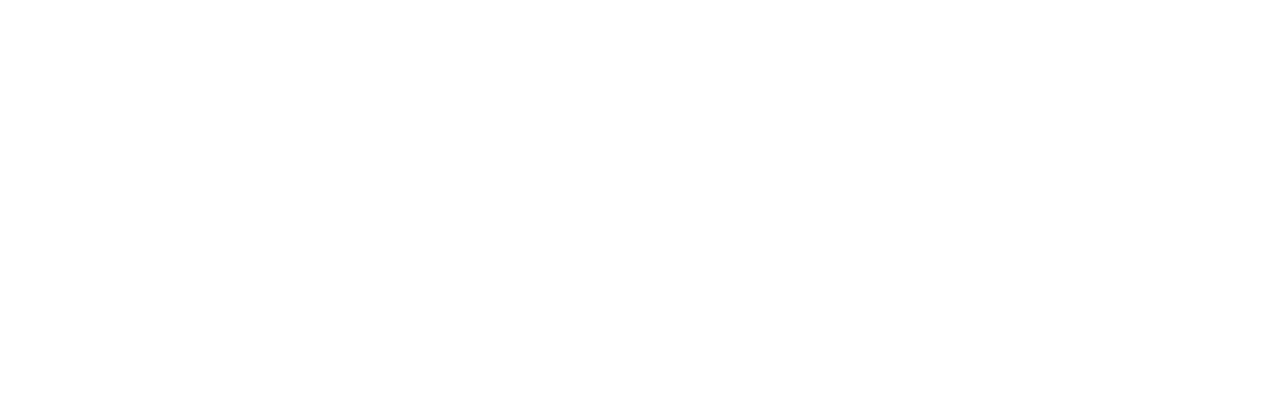
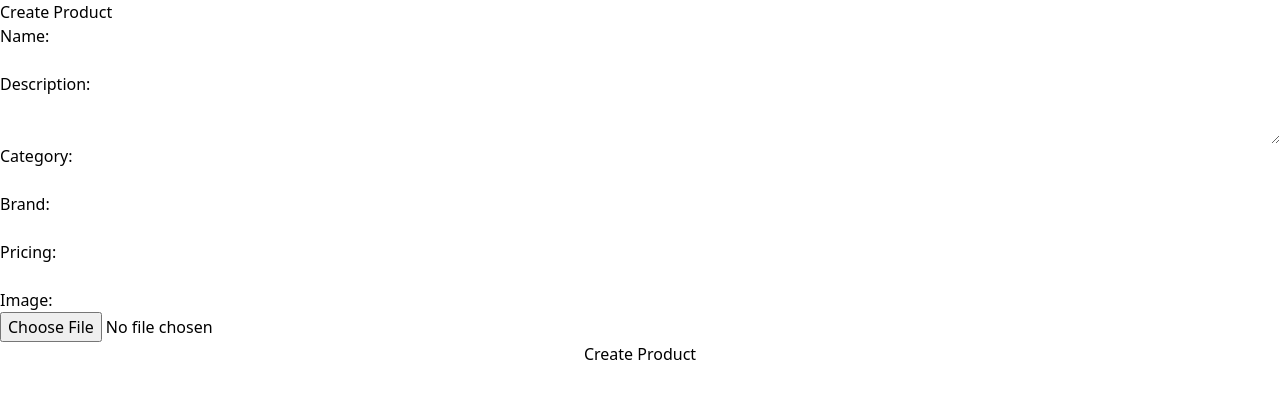
Before and after one commit to Mony-Ratanak/E-Commerce_Group4, a Vue app in the folder e-commerce/: page /addproduct in a window 1280 px wide. Before the commit this address had no page. Shown: the top 398 px of the page. Built offline with nearby package versions, Linux system fonts and the light colour scheme.

Commit message:
add product admin

```diff
--- a/e-commerce/src/router/index.js
+++ b/e-commerce/src/router/index.js
@@ -27,6 +27,12 @@ const router = createRouter({
       props: true  // Enables passing route params as props to your component
     },
     {
+      path: '/addproduct',
+      name: 'addproduct',
+      component: () => import('../views/Addproduct.vue'),
+      props: true  // Enables passing route params as props to your component
+    },
+    {
       path: '/productedit/:productId',
       name: 'editproduct',
       component: () => import('../views/Editproduct.vue'),
--- /dev/null
+++ b/e-commerce/src/views/Addproduct.vue
@@ -0,0 +1,105 @@
+<template>
+    <div>
+      <h2>Create Product</h2>
+      <form class="flex flex-col">
+        <label for="editedName">Name:</label>
+        <input v-model="product.name" id="editedName" />
+
+        <label for="editedDescription">Description:</label>
+        <textarea v-model="product.description" id="editedDescription"></textarea>
+
+        <label for="editedCategory">Category:</label>
+        <input v-model="product.category_id" id="editedCategory" />
+
+        <label for="editedBrand">Brand:</label>
+        <input v-model="product.brand_id" id="editedBrand" />
+
+        <label for="editedPricing">Pricing:</label>
+        <input v-model="product.pricing" id="editedPricing" />
+
+        <label for="imageInput">Image:</label>
+        <input type="file" ref="imageInput" @change="handleImageChange" />
+
+        <button @click.prevent="saveProduct" type="submit">Create Product</button>
+      </form>
+    </div>
+  </template>
+
+  <script>
+    import { ref } from 'vue';
+    import { useRouter } from 'vue-router';
+    import axios from 'axios';
+
+    export default {
+    setup() {
+        const router = useRouter();
+
+        const product = ref({
+        name: '',
+        description: '',
+        category_id: '',
+        brand_id: '',
+        pricing: '',
+        images: [],
+        });
+
+        const saveProduct = async () => {
+        try {
+            if (product.value.images.length > 0) {
+            await convertImagesToBase64();
+            }
+
+            await createProductOnServer(product.value);
+
+            console.log('Product created successfully!');
+            nextRoute("/producttable");
+        } catch (error) {
+            console.error('Error creating product:', error);
+        }
+        };
+
+        const createProductOnServer = async (product) => {
+            const apiUrl = 'http://localhost/api/createProduct';
+            await axios.post(apiUrl, product);
+        };
+
+        const convertImagesToBase64 = async () => {
+        await Promise.all(
+            product.value.images.map(async (imageObj, index) => {
+            return new Promise((resolve) => {
+                const reader = new FileReader();
+                reader.onloadend = () => {
+                // Use ref.value to update reactive properties in Vue 3
+                product.value.images[index] = { data: reader.result };
+                resolve();
+                };
+                reader.readAsDataURL(imageObj.file);
+            });
+            })
+        );
+        };
+
+        const handleImageChange = (event) => {
+        const file = event.target.files[0];
+        product.value.images.push({ file });
+        };
+
+        const nextRoute = (route) => {
+        // Use router.push instead of this.$router.push
+        router.push(route);
+        };
+
+        return {
+        product,
+        saveProduct,
+        handleImageChange,
+        };
+    },
+    };
+
+
+  </script>
+
+  <style scoped>
+  /* Add your styles for the create view */
+  </style>
```
